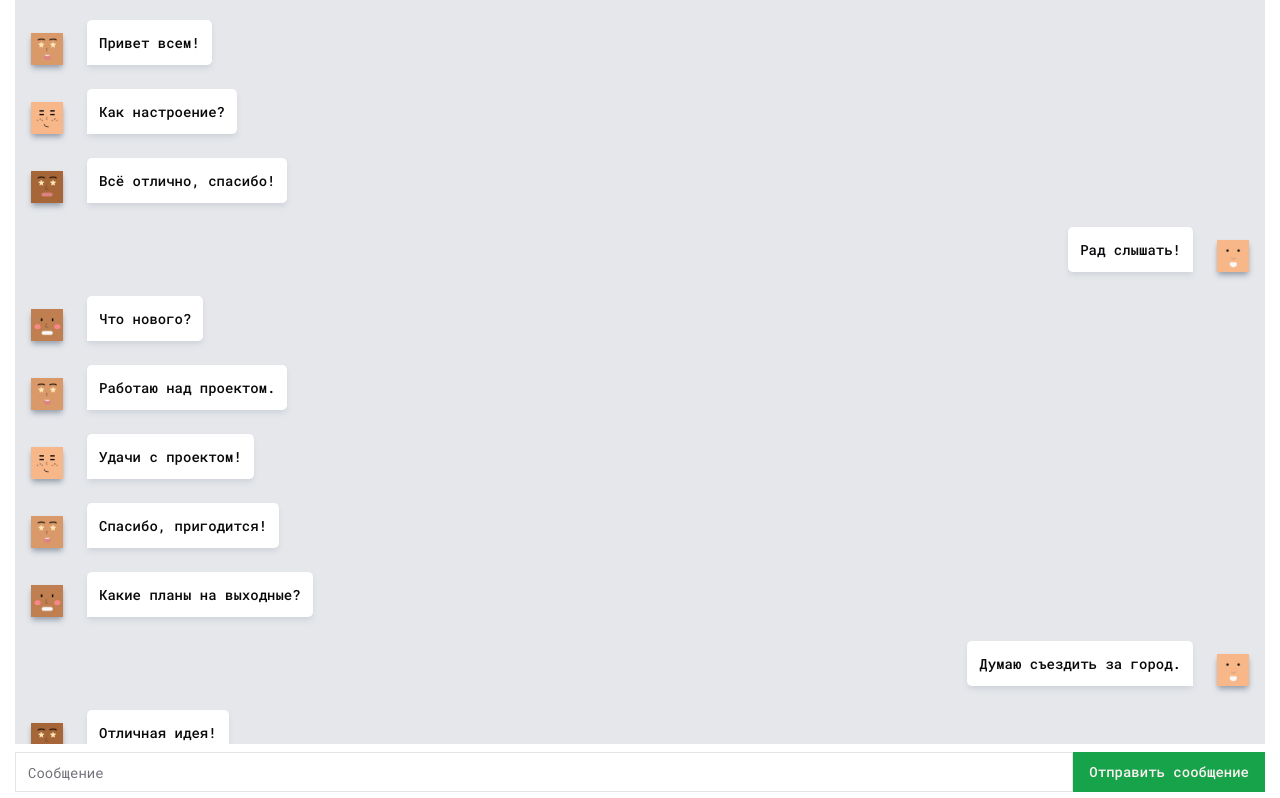
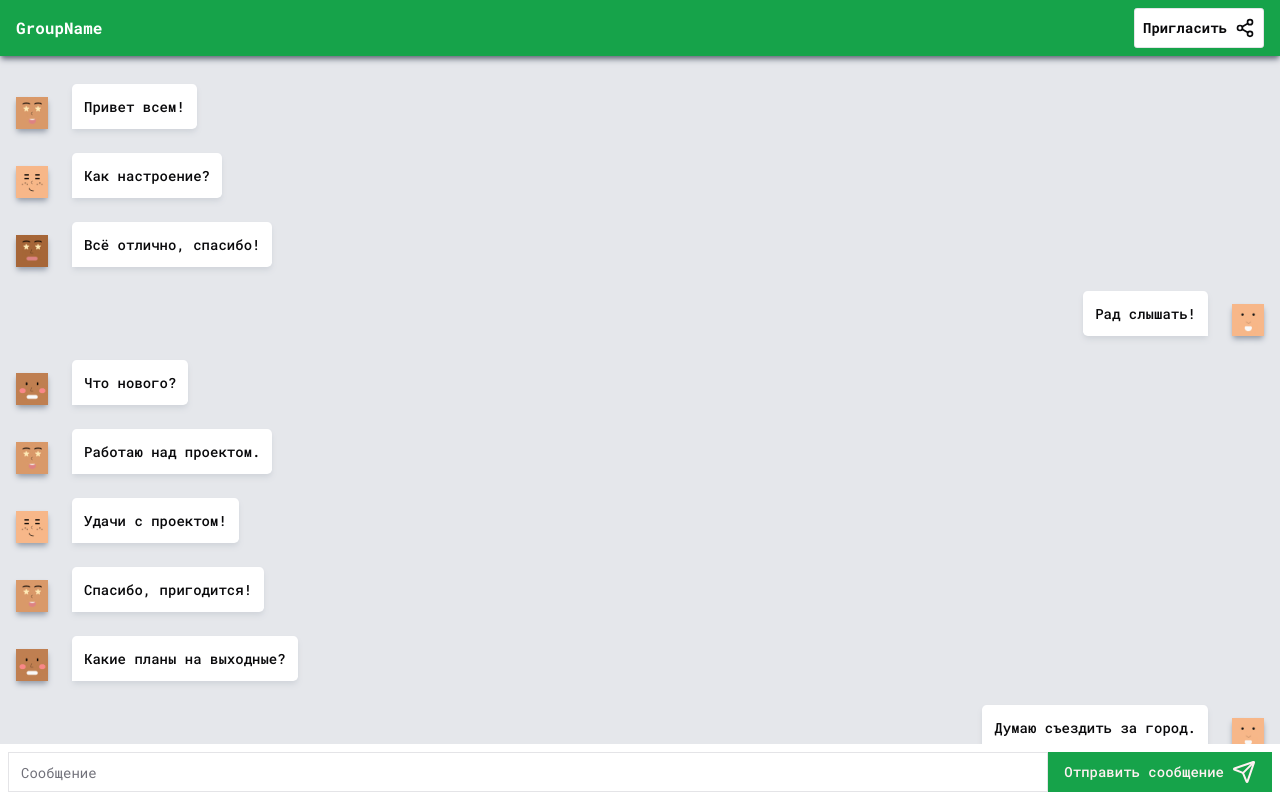
Before and after one commit to YusupovJ/chat-craft, a React (Vite) app: page /chat in a window 1280 px wide. Shown: the top 798 px of the page. Built offline with nearby package versions, Linux system fonts and the light colour scheme; a web font is replaced by a local one.

Commit message:
added chat info

```diff
--- a/src/components/chat.tsx
+++ b/src/components/chat.tsx
@@ -1,4 +1,4 @@
-import Container from "./container";
+import ChatInfo from "./chatInfo";
 import MessageList from "./messageList";
 import WriteMessage from "./writeMessage";
 
@@ -36,11 +36,10 @@ const me: IUser = users[3];
 
 const Chat = () => {
   return (
-    <main>
-      <Container className="bg-gray-200 h-full px-4 pb-20 pt-5">
-        <MessageList messages={messages} me={me} />
-        <WriteMessage />
-      </Container>
+    <main className="bg-gray-200 h-full px-4 pb-20 pt-5">
+      <ChatInfo />
+      <MessageList messages={messages} me={me} />
+      <WriteMessage />
     </main>
   );
 };
--- /dev/null
+++ b/src/components/chatInfo.tsx
@@ -0,0 +1,32 @@
+import { FC } from "react";
+import { Button } from "./ui/button";
+import { Share2 } from "lucide-react";
+
+interface Props {
+  className?: string;
+}
+
+const ChatInfo: FC<Props> = () => {
+  const shareLink = async () => {
+    const url = window.location.href;
+
+    try {
+      await navigator.clipboard.writeText(url);
+
+      console.log("text copied");
+    } catch (error) {
+      console.log(error);
+    }
+  };
+
+  return (
+    <div className="fixed flex bg-primary justify-between items-center py-2 top-0 left-0 w-full px-4 shadow-md shadow-gray-500">
+      <h2 className="font-bold text-white">GroupName</h2>
+      <Button variant="outline" className="font-bold flex gap-2 p-2" onClick={shareLink}>
+        <p className="hidden md:block">Пригласить</p> <Share2 size="20" />
+      </Button>
+    </div>
+  );
+};
+
+export default ChatInfo;
--- a/src/components/message.tsx
+++ b/src/components/message.tsx
@@ -11,7 +11,7 @@ const Message: FC<Props> = ({ className, children, isMe }) => {
   return (
     <div
       className={cn(
-        "bg-white rounded-lg p-3 text-[14px] font-medium shadow-md shadow-gray-300",
+        "bg-white rounded-lg p-3 text-[14px] font-medium shadow-md shadow-gray-300 max-w-[700px]",
         isMe ? "rounded-br-none" : "rounded-bl-none",
         className
       )}
--- a/src/components/messageList.tsx
+++ b/src/components/messageList.tsx
@@ -3,19 +3,19 @@ import Avatars from "./avatars";
 import { cn } from "@/lib/utils";
 import Message from "./message";
 
-interface IProps {
+interface Props {
   messages: IMessage[];
   me: IUser;
 }
 
-const MessageList: FC<IProps> = ({ messages, me }) => {
+const MessageList: FC<Props> = ({ messages, me }) => {
   return (
-    <div className="flex flex-col gap-6 mb-6">
+    <div className="flex flex-col gap-10 sm:gap-6 mb-6 mt-16">
       {messages.map((message) => {
         const isMe = me.id === message.user.id;
 
         return (
-          <div className={cn("flex gap-6 items-end", isMe && "flex-row-reverse")} key={message.id}>
+          <div className={cn("flex gap-3 sm:gap-6 items-end", isMe && "flex-row-reverse")} key={message.id}>
             <Avatars index={message.user.avatar} /> <Message isMe={isMe}>{message.content}</Message>
           </div>
         );
--- a/src/components/writeMessage.tsx
+++ b/src/components/writeMessage.tsx
@@ -1,11 +1,14 @@
+import { Send } from "lucide-react";
 import { Button } from "./ui/button";
 import { Input } from "./ui/input";
 
 const WriteMessage = () => {
   return (
-    <div className="fixed flex bg-white py-2 bottom-0 left-50% w-full max-w-[1250px] -mx-4">
+    <div className="fixed flex bg-white py-2 bottom-0 left-0 w-full px-2">
       <Input placeholder="Сообщение" className="rounded-none" />
-      <Button className="rounded-none">Отправить сообщение</Button>
+      <Button className="rounded-none flex gap-2 items-center" aria-label="Отправить сообщение">
+        <p className="hidden md:block">Отправить сообщение</p> <Send />
+      </Button>
     </div>
   );
 };
```
Also changed, not shown: src/assets/logo.webp (deleted).
